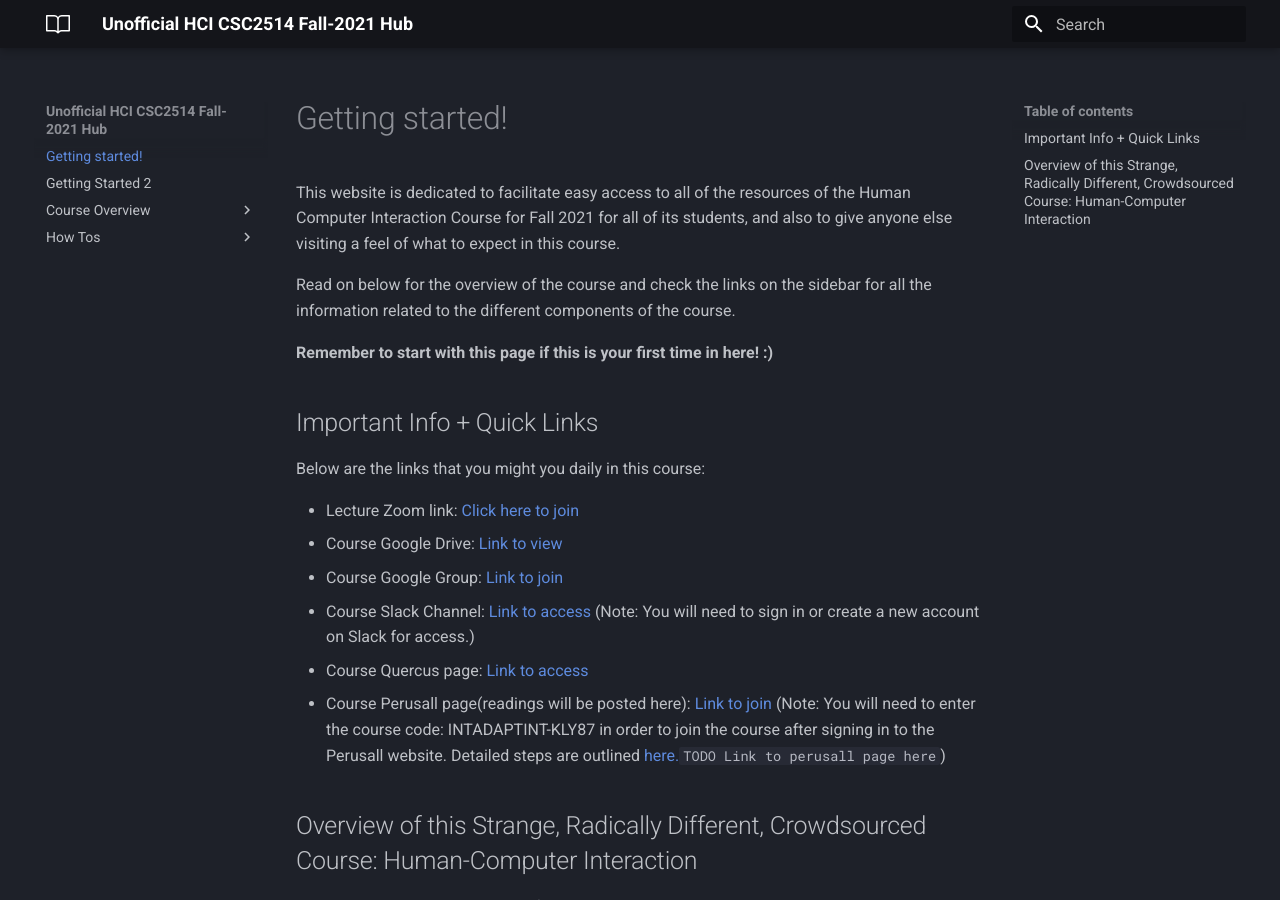
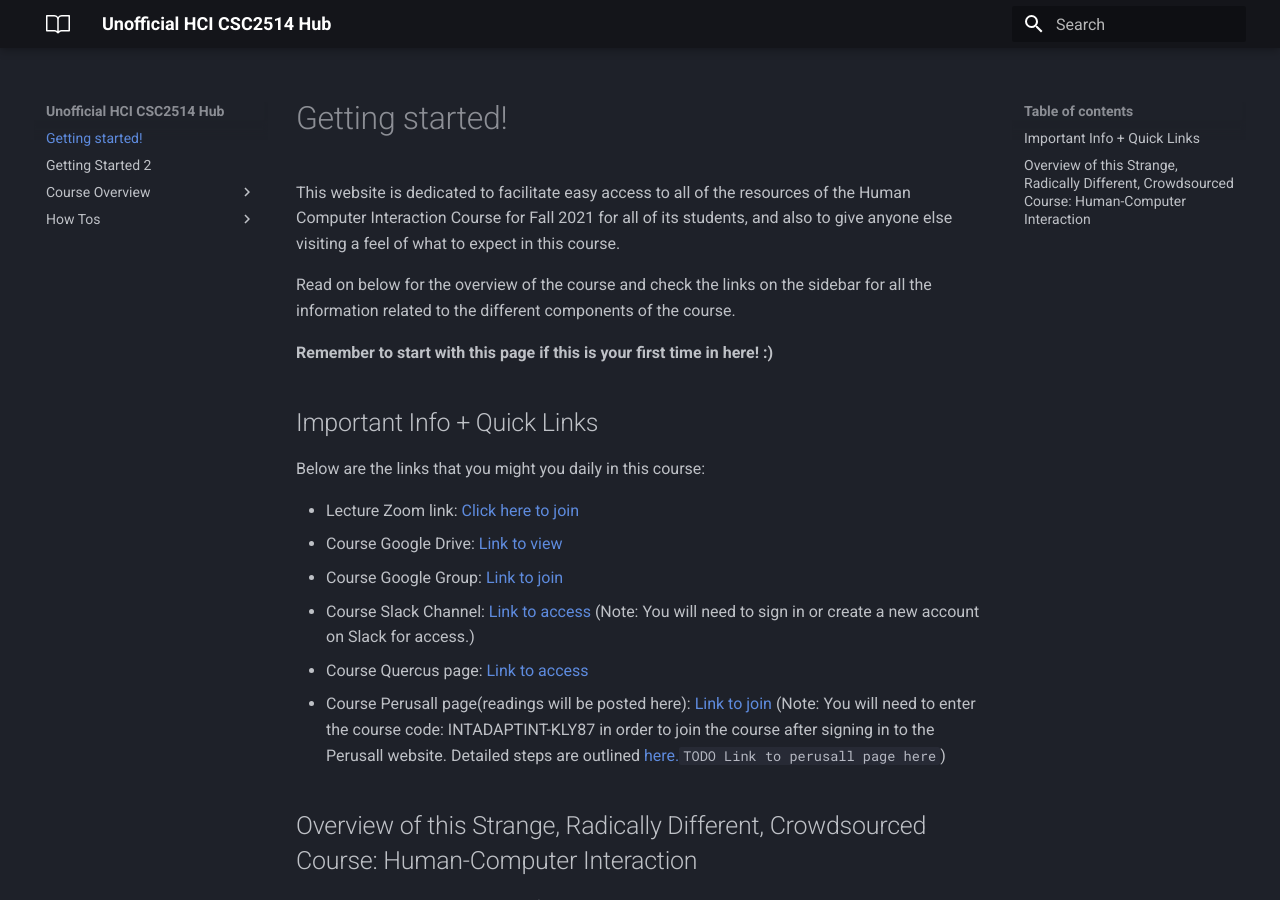
Before and after one commit to yashprakash13/hci2514, an MkDocs documentation site: the page built from docs/index.md, in a window 1280 px wide and 900 px high. Built offline with MkDocs 1.6.1 and Material for MkDocs 9.7.7, drawn with Linux system fonts in a browser that asks for light colours.

Commit message:
initial commit with get startedness

```diff
--- a/mkdocs.yml
+++ b/mkdocs.yml
@@ -1,4 +1,4 @@
-site_name: Unofficial HCI CSC2514 Fall-2021 Hub
+site_name: Unofficial HCI CSC2514 Hub
 theme:
     name: material
     icon:
```
Also changed, not shown: 1 other file.
